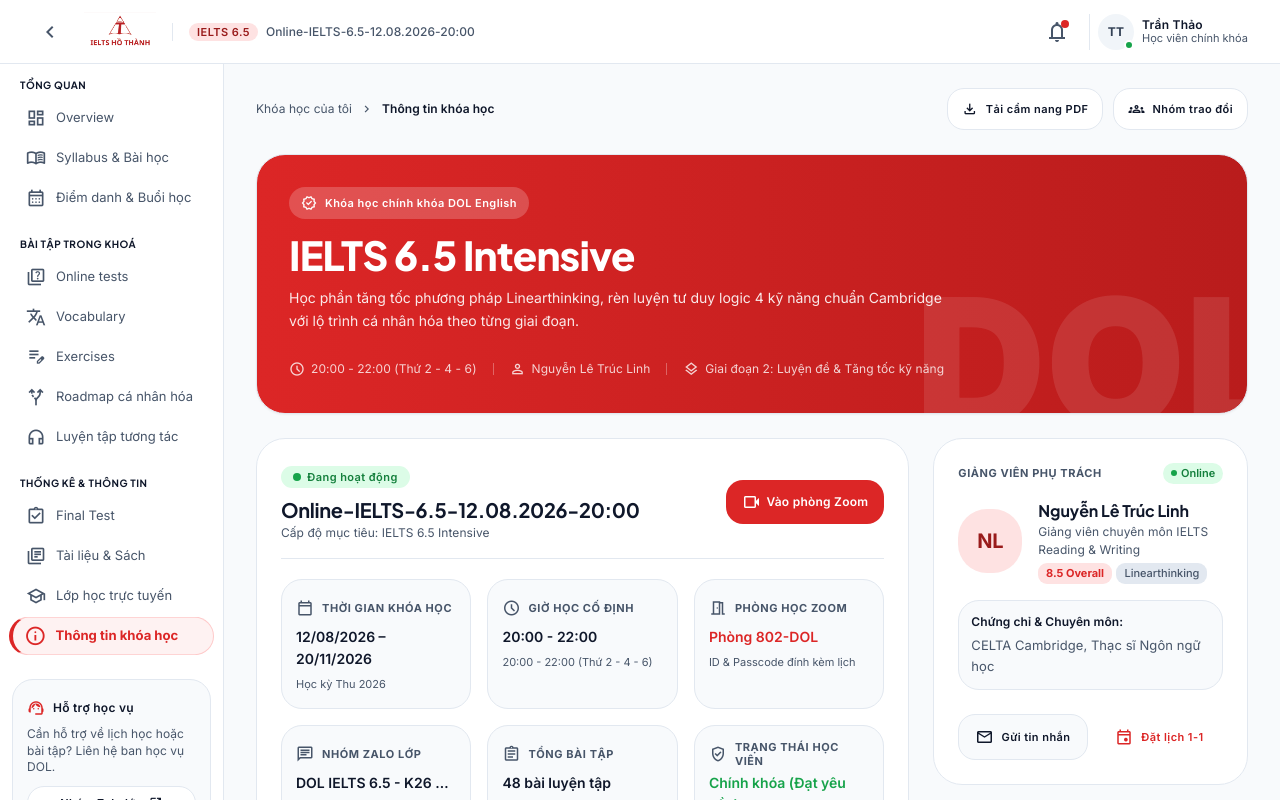
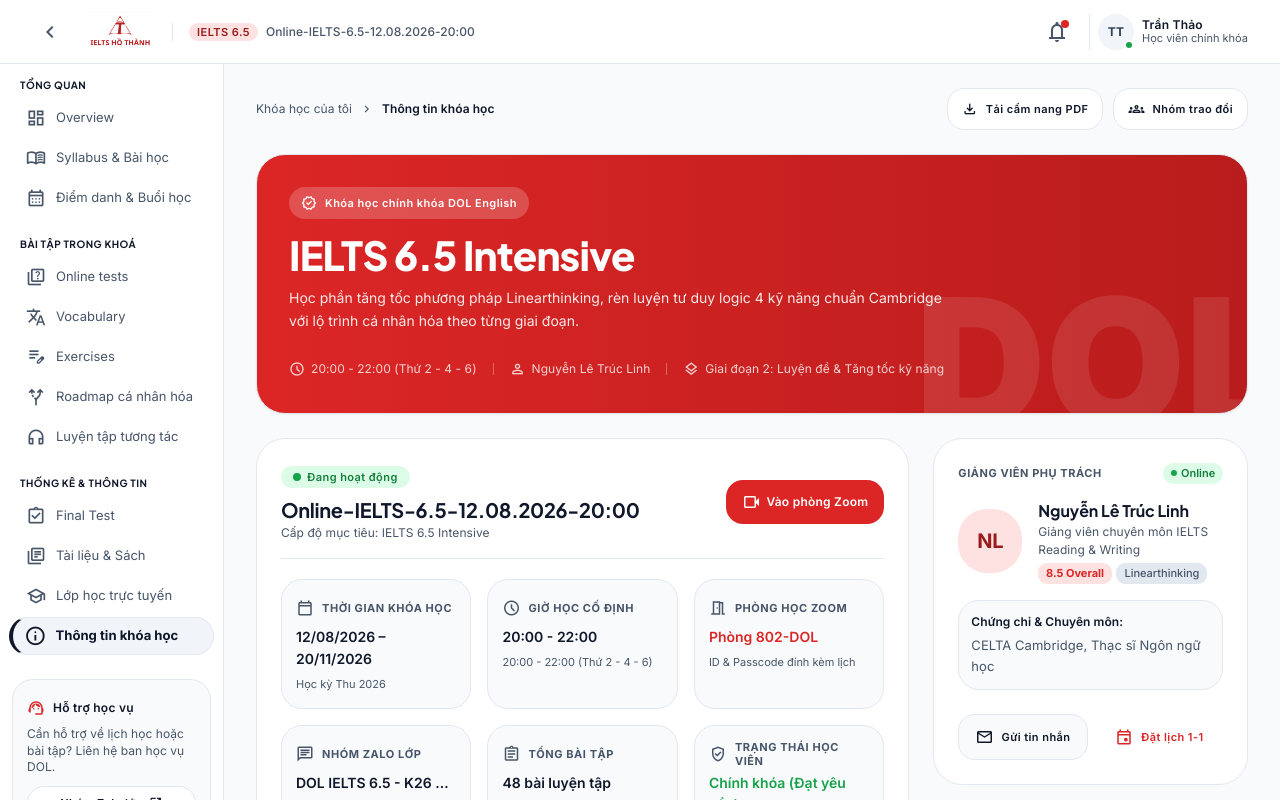
Before and after one commit to rifujin123/ielts-lms, a React (Vite) app: page / in a window 1280 px wide. Shown: the top 800 px of the page. Built offline with nearby package versions, Linux system fonts and the light colour scheme; no server answers.

Commit message:
style(sidebar): update active navigation pill to Deep Slate / Ink palette

```diff
--- a/src/shared/components/Sidebar/index.tsx
+++ b/src/shared/components/Sidebar/index.tsx
@@ -75,7 +75,7 @@
                   cn(
                     'group relative flex items-center gap-2.5 rounded-full px-3 py-2 text-body-sm transition-all duration-200 ease-out border border-l-4',
                     isActive
-                      ? 'bg-red-50 text-primary font-bold shadow-xs border-red-200 border-l-primary scale-[1.01]'
+                      ? 'bg-slate-100 text-slate-900 font-bold shadow-xs border-slate-200 border-l-slate-900 scale-[1.01]'
                       : 'border-transparent text-secondary hover:bg-surface-container-low hover:text-on-surface hover:translate-x-0.5',
                   )
                 }
@@ -86,7 +86,7 @@
                       className={cn(
                         'material-symbols-outlined text-[20px] transition-transform duration-200',
                         isActive
-                          ? 'text-primary scale-110'
+                          ? 'text-slate-900 scale-110'
                           : 'text-secondary group-hover:text-on-surface',
                       )}
                     >
--- a/src/styles/globals.css
+++ b/src/styles/globals.css
@@ -67,9 +67,9 @@
 }
 
 @layer utilities {
-  /* Sidebar nav active state — Pill shape with red left border accent */
+  /* Sidebar nav active state — Pill shape with deep slate / ink left border accent */
   .nav-item-active {
-    @apply bg-red-50 text-primary font-bold rounded-full shadow-xs border border-red-200 border-l-4 border-l-primary scale-[1.01];
+    @apply bg-slate-100 text-slate-900 font-bold rounded-full shadow-xs border border-slate-200 border-l-4 border-l-slate-900 scale-[1.01];
   }
 
   /* Sidebar nav default state */
```
Also changed, not shown: 1 other file (tests, documents, lock files or other folders).
